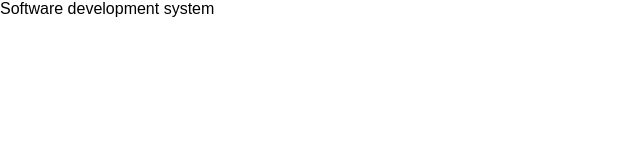
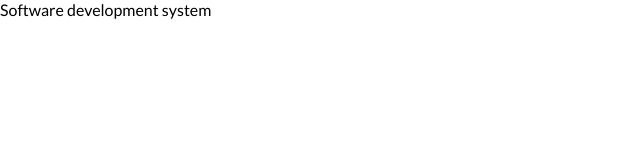
Before and after one commit to whoiscaio/software-management-fe, a React (Vite) app: page / in a window 1280 px wide. Shown: the top 160 px of the page, without its empty margins (0-640 px from the left). Built offline with nearby package versions, Linux system fonts and the light colour scheme.

Commit message:
feat: Lato font family added

```diff
--- a/index.html
+++ b/index.html
@@ -4,6 +4,10 @@
     <meta charset="UTF-8" />
     <meta name="viewport" content="width=device-width, initial-scale=1.0" />
     <title>SW Management</title>
+
+    <link rel="preconnect" href="https://fonts.googleapis.com">
+    <link rel="preconnect" href="https://fonts.gstatic.com" crossorigin>
+    <link href="https://fonts.googleapis.com/css2?family=Lato:wght@400;700&family=Roboto:wght@100&display=swap" rel="stylesheet">
   </head>
   <body>
     <div id="root"></div>
--- a/src/global/styles/GlobalStyles.ts
+++ b/src/global/styles/GlobalStyles.ts
@@ -15,7 +15,7 @@
   }
 
   body {
-    font-family: Arial, Helvetica, sans-serif;
+    font-family: Lato, Arial, Helvetica, sans-serif;
     font-size: 16px;
   }
 
```
